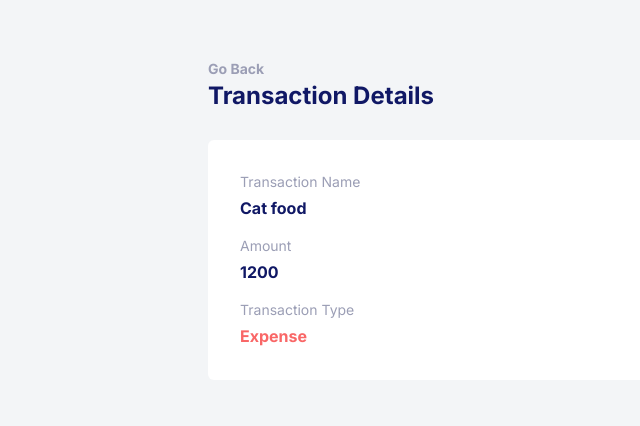
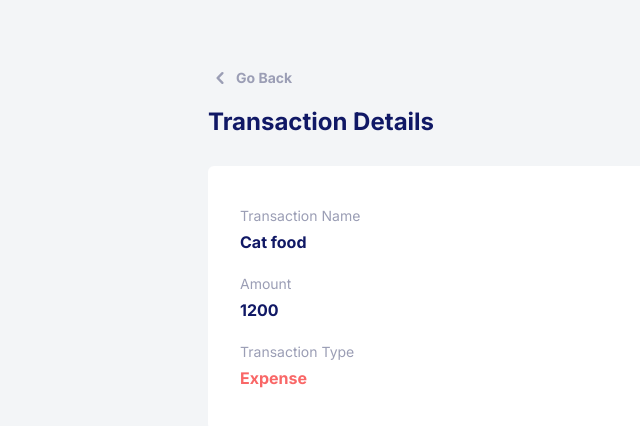
Before and after one commit to sefedev/expense-tracker, a React (Create React App) app: page /transactions/1123 in a window 1280 px wide. Shown: the top 426 px of the page, without its empty margins (108-748 px from the left). Built offline with nearby package versions, Linux system fonts and the light colour scheme.

Commit message:
Fix spacing, hover on Go Back

```diff
--- a/src/routes/transactionDetail.js
+++ b/src/routes/transactionDetail.js
@@ -1,4 +1,5 @@
 import React, { useContext } from 'react';
+import { ChevronLeftIcon } from '@heroicons/react/solid';
 import { TransactionContext, TransactionProvider } from 'context/context';
 import { Link, useParams } from 'react-router-dom';
 
@@ -14,15 +15,19 @@ const TransactionDetail = () => {
   return (
     <TransactionProvider>
       <main className="transactions-container">
-        <Link to="/">
-          <div>
-            <span className="text-sm font-bold text-gray">Go Back</span>
+        <Link to="/" className=" mb-10">
+          <div className="group inline-flex items-center hover:text-gray-dark">
+            <ChevronLeftIcon className="h-11 w-6 text-gray mr-1  group-hover:text-gray-dark" />
+            <span className="text-sm font-bold text-gray  group-hover:text-gray-dark">
+              Go Back
+            </span>
           </div>
         </Link>
+
         <div className="mb-7">
           <h1>Transaction Details</h1>
         </div>
-        <div className="bg-white px-8 py-8 rounded-md space-y-4">
+        <div className="bg-white px-8 py-10 rounded-md space-y-5">
           <div>
             <p className="text-gray text-sm mb-1">Transaction Name</p>
             <p className="font-bold">{transactionName}</p>
```
